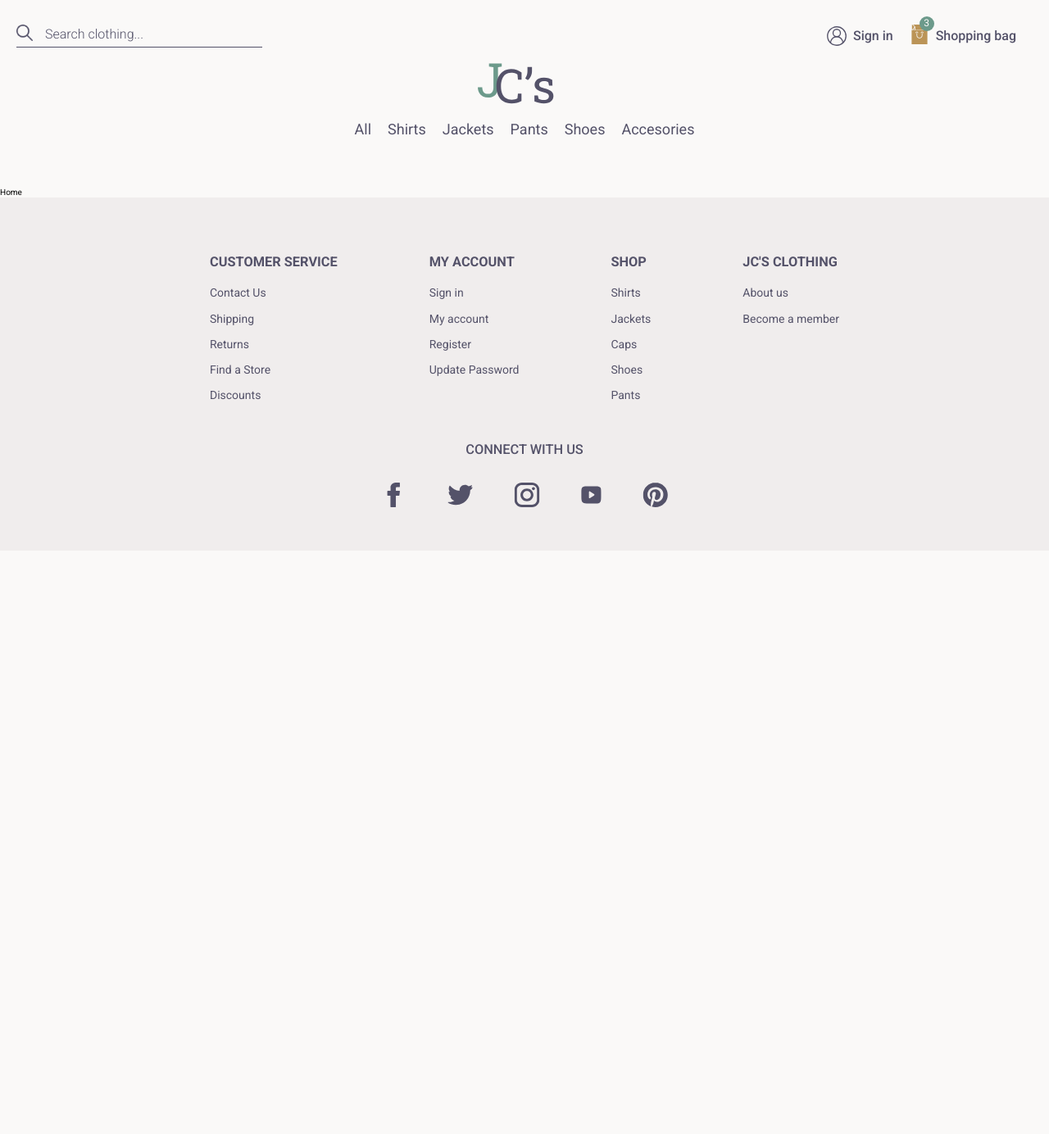
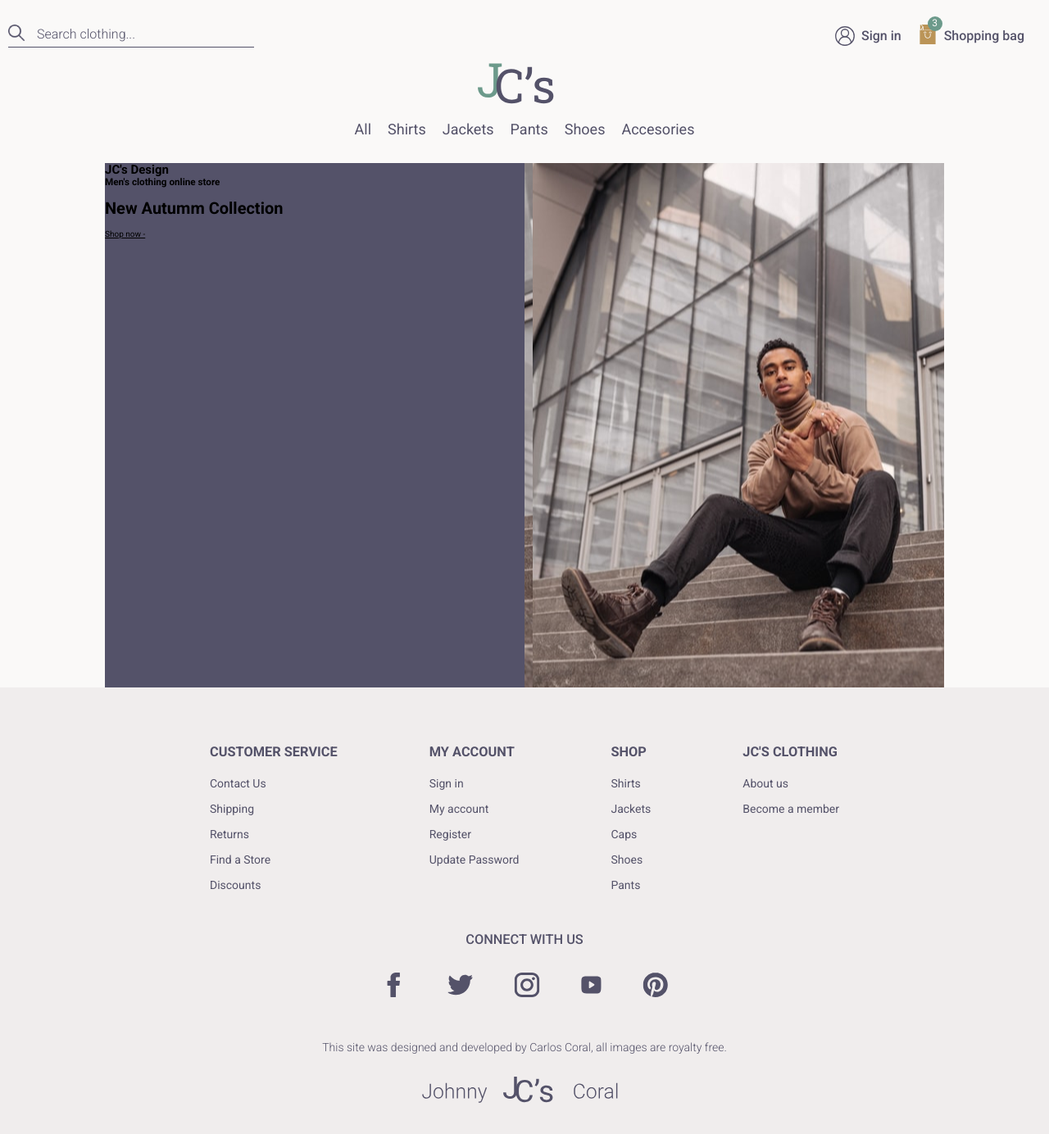
Before and after one commit to CJCB77/Online-Men-s-Clothing-Store-Frontend, a React (Create React App) app: page / in a window 1280 px wide. Shown: the top 1384 px of the page at 82% size. Before the commit the page ends 800 px from the top, so only its background shows below. Built offline with nearby package versions, Linux system fonts and the light colour scheme.

Commit message:
Added footer component

```diff
--- a/src/components/Footer.jsx
+++ b/src/components/Footer.jsx
@@ -5,6 +5,7 @@ import instagramIcon from "../imgs/socials/instagram.svg"
 import twitterIcon from "../imgs/socials/twitter.svg"
 import youtubeIcon from "../imgs/socials/youtube.svg"
 import pinterestIcon from "../imgs/socials/pinterest.svg"
+import footerLogo from "../imgs/footerLogo.svg"
 
 export default function Footer() {
   return (
@@ -70,6 +71,14 @@ export default function Footer() {
                 </div>
             </div>
 
+        <h4 className={footerStyles.disclaimer}>
+            This site was designed and developed by Carlos Coral, all images are royalty free.
+        </h4>
+
+        <div className={footerStyles.wrapper}>
+            <img src={footerLogo} alt="" className={footerStyles.footer__logo}/>
+        </div>
+
     </footer>
   )
 }
--- /dev/null
+++ b/src/components/Slider.jsx
@@ -0,0 +1,19 @@
+import React from 'react'
+import sliderStyles from "../styles/slider.module.css"
+import model1 from "../imgs/model1.png"
+
+export default function Slider() {
+  return (
+    <section className={sliderStyles.slider}>
+        <div className={sliderStyles.cta}>
+            <h2>JC's Design</h2>
+            <h3>Men's clothing online store</h3>
+            <h1>New Autumm Collection</h1>
+            <a href="">Shop now - </a>
+        </div>
+        <div className={sliderStyles.carousel}>
+
+        </div>
+    </section>
+  )
+}
--- a/src/pages/Home.jsx
+++ b/src/pages/Home.jsx
@@ -1,12 +1,16 @@
 import React from 'react'
 import Navbar from '../components/Navbar'
 import Footer from '../components/Footer'
+import Slider from '../components/Slider'
 
 export default function Home() {
   return (
     <React.Fragment>
         <Navbar itemCount={3} />
-        <div>Home</div>
+        <main className='homepage'>
+          <Slider />
+
+        </main>
         <Footer />
 
     </React.Fragment>
--- a/src/styles/footer.module.css
+++ b/src/styles/footer.module.css
@@ -49,3 +49,14 @@ main{
   display: flex;
   justify-content: center;
 }
+
+.disclaimer {
+  text-align: center;
+  font-weight: 300;
+  margin-top: 5rem;
+  margin-bottom: 2rem;
+}
+
+.footer__logo {
+  height: 4rem;
+}
--- a/src/styles/navbar.module.css
+++ b/src/styles/navbar.module.css
@@ -2,9 +2,8 @@ nav {
  font-size: 1.6rem;
  display: flex;
  flex-direction: column;
- padding: 2rem;
+ padding: 1rem;
  padding-top: 3rem;
- margin-bottom: 2rem;
 }
 
 .nav__upper{
--- /dev/null
+++ b/src/styles/slider.module.css
@@ -0,0 +1,16 @@
+.slider {
+  display: flex;
+  width: 80vw;
+  height:80vh;
+}
+
+.cta {
+  width: 50%;
+  background-color: #545269;
+}
+
+.carousel {
+  width: 50%;
+  background-image: url("../imgs/model1.png");
+  background-position: 1rem;
+}
```
Also changed, not shown: src/imgs/footerLogo.svg (added), src/imgs/model1.png (added), src/styles/style.css (line endings or trailing spaces).
